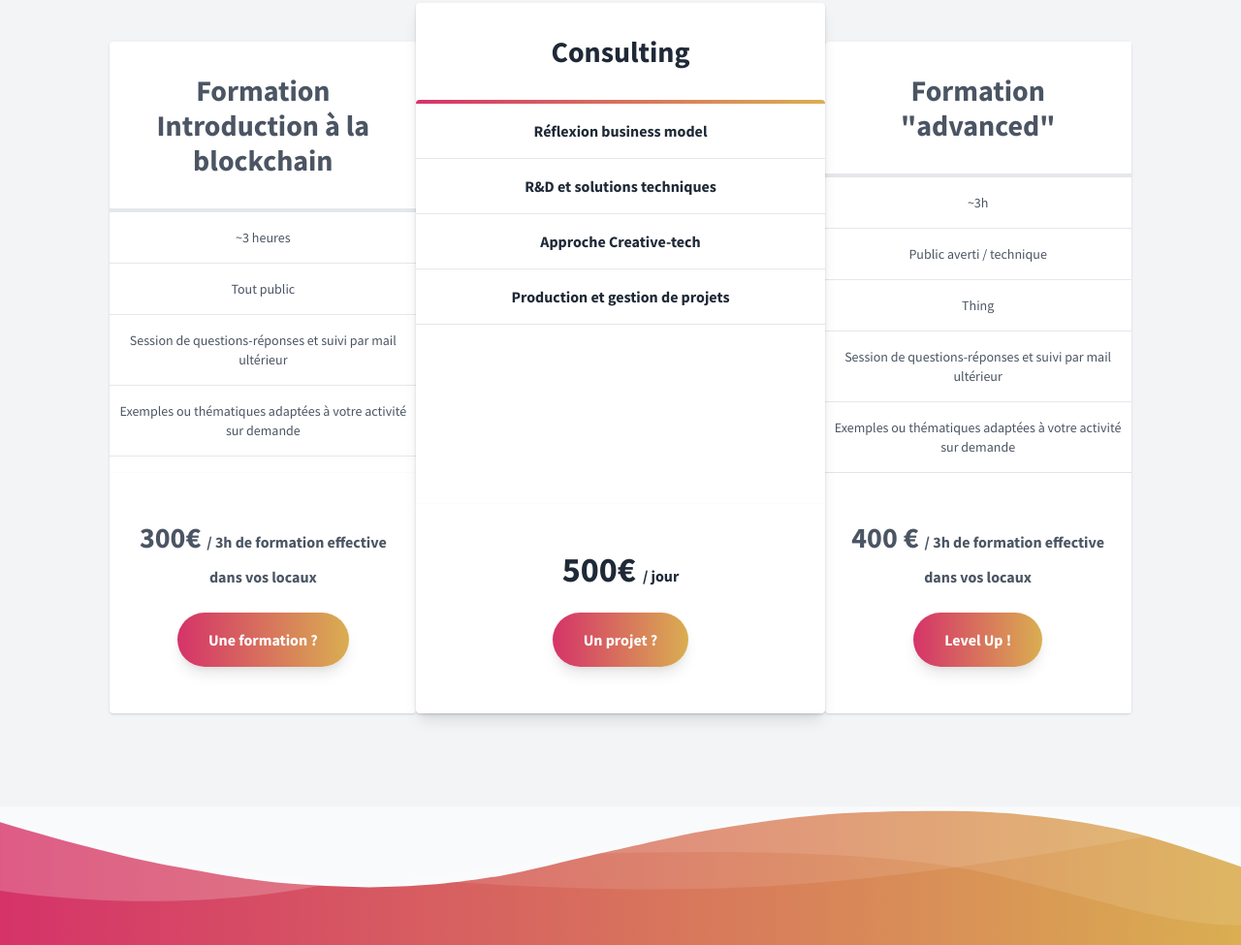
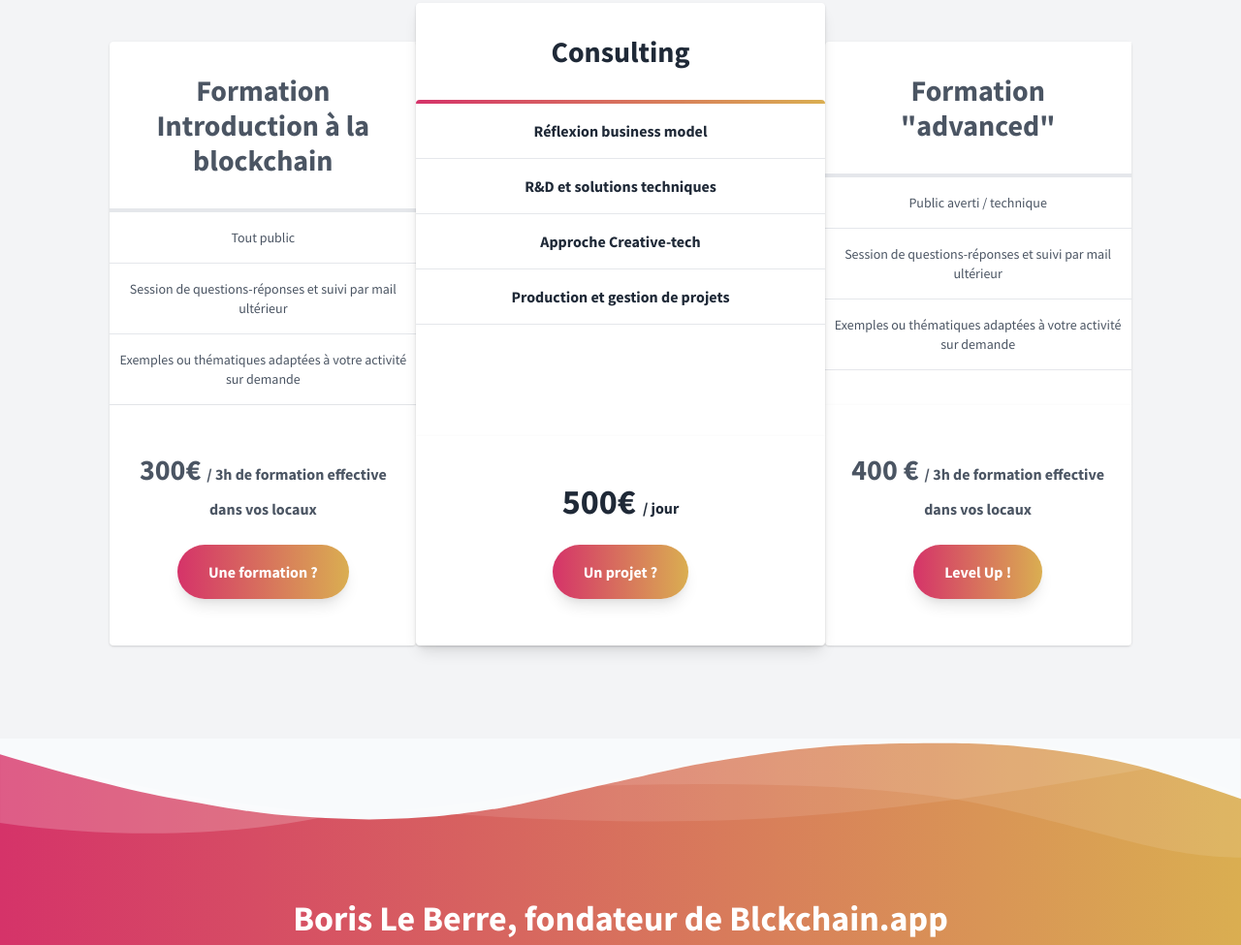
Before and after one commit to boris-blckchain-app/boris-blckchain-app.github.io, a plain HTML site: page index.html in a window 1280 px wide. Shown: the part 3051-4026 px from the top of the page at 97% size. Drawn offline with nearby package versions, Linux system fonts and the light colour scheme.

Commit message:
Update index.html

```diff
--- a/index.html
+++ b/index.html
@@ -263,7 +263,6 @@
                 Formation Introduction à la blockchain
               </div>
               <ul class="w-full text-center text-sm">
-                <li class="border-b py-4">~3 heures</li>
                 <li class="border-b py-4">Tout public</li>
                 <li class="border-b py-4">Session de questions-réponses et suivi par mail ultérieur</li>
                 <li class="border-b py-4">Exemples ou thématiques adaptées à votre activité sur demande</li>
@@ -310,9 +309,7 @@
                 Formation "advanced"
               </div>
               <ul class="w-full text-center text-sm">
-                <li class="border-b py-4">~3h</li>
                 <li class="border-b py-4">Public averti / technique</li>
-                <li class="border-b py-4">Thing</li>
                 <li class="border-b py-4">Session de questions-réponses et suivi par mail ultérieur</li>
                 <li class="border-b py-4">Exemples ou thématiques adaptées à votre activité sur demande</li>
               </ul>
```
